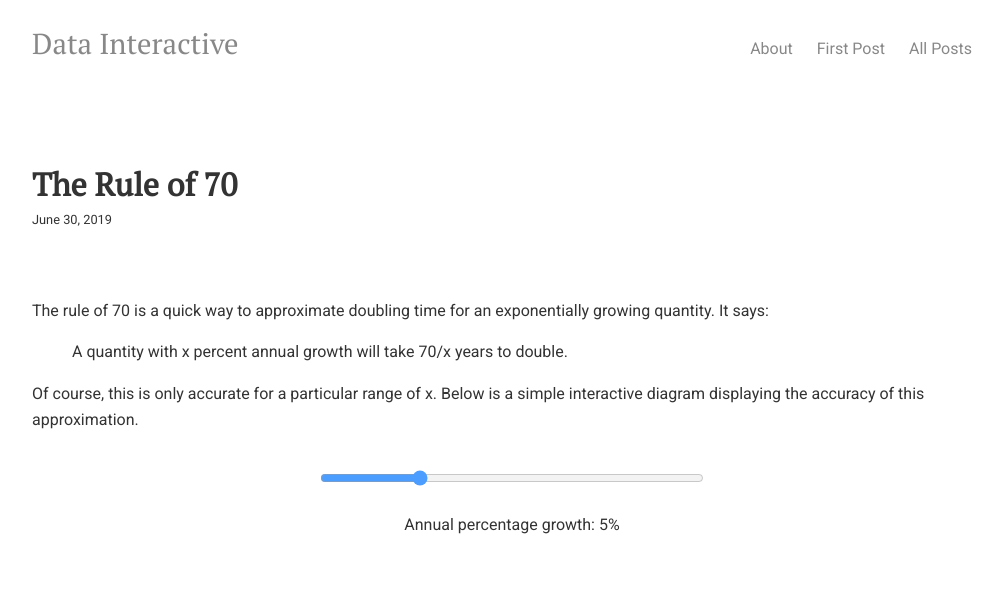
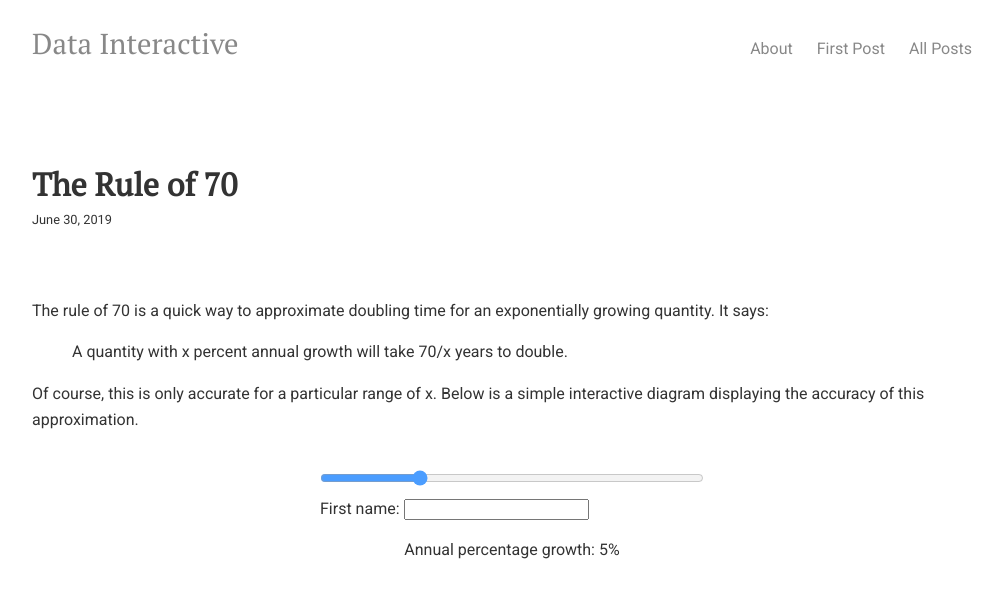
Before and after one commit to datainteractive/datainteractive.github.io, a Jekyll site: the page built from _posts/2019-06-30-the-rule-of-70.html, in a window 1280 px wide. Shown: the top 598 px of the page, without its empty margins (128-1131 px from the left). Built offline with Jekyll 4.4.1, drawn with Linux system fonts in a browser that asks for light colours.

Commit message:
Update 2019-06-30-the-rule-of-70.html

```diff
--- a/_posts/2019-06-30-the-rule-of-70.html
+++ b/_posts/2019-06-30-the-rule-of-70.html
@@ -18,6 +18,7 @@ Of course, this is only accurate for a particular range of x. Below is a simple
 
 <div class="slidercontainer">
   <input type="range" min="0" max="200" value="50" class="slider" id="mySlider">
+	<form>First name: <input type="text" name="fname"><br></form>
   <p align="center">Annual percentage growth: <span id="numericalValue"></span>%</p>
 </div>
 
```
